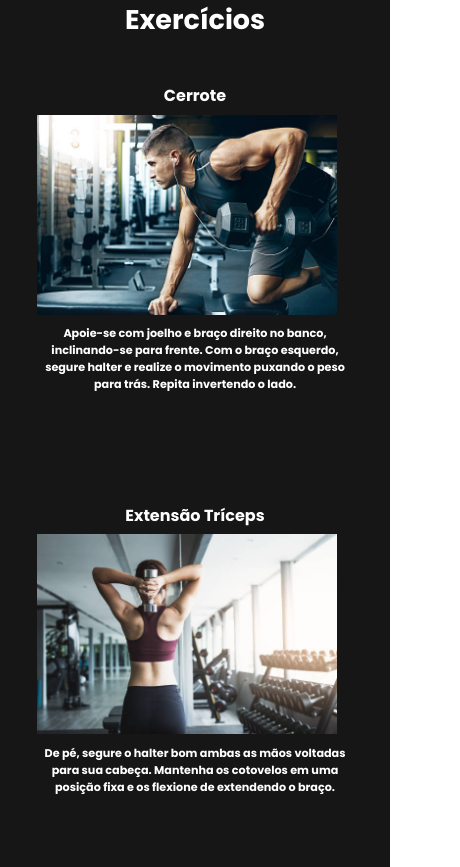
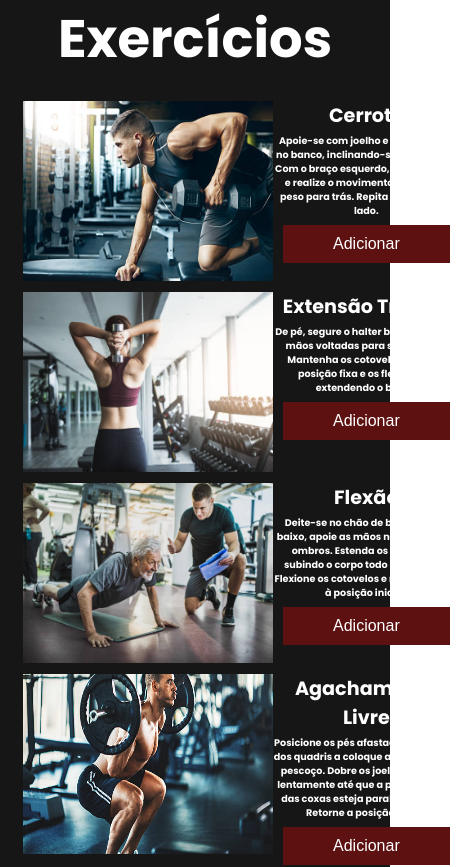
Before and after one commit to AmandaFernandes0701/Frontend-SmartGym---Projeto-Trainee, a React (Create React App) app in the folder smartgym/: page /exercicios in a window 390 px wide. Shown: the top 867 px of the page, 460 px wide, since content can reach past the window. Built offline with nearby package versions, Linux system fonts and the light colour scheme.

Commit message:
Criação botões
adição botões e coloquei as imagens ao lado dos textos. falta resolver a responsividade e problema das margens.

```diff
--- a/smartgym/src/components/Frame/Frame.css
+++ b/smartgym/src/components/Frame/Frame.css
@@ -1,23 +1,40 @@
 .frame {
-   padding: 5%;
+   padding: 1%;
+   display: flex;
+   flex-direction: row;
+
 }
 
 .frameTitle {
    font-family: 'Poppins', sans-serif;
-   font-size: 100%;
+   font-size: 120%;
+   color: #FFFFFF;
+   margin-bottom: 2%;
+   text-align: center;
+}
+
+.frameDescription {
+   font-family: 'Poppins', sans-serif;
+   font-size: 60%;
    color: #FFFFFF;
    margin-bottom: 2%;
    margin-top: 2%;
    text-align: center;
 }
 
-.frameDescription {
-   font-family: 'Poppins', sans-serif;
-   font-size: 70%;
+.frameButton {
+   background-color: #5D1111;
+   border: none;
    color: #FFFFFF;
-   margin-bottom: 2%;
-   margin-top: 2%;
+   padding: 10px 50px;
    text-align: center;
-}
+   text-decoration: none;
+   display: inline-block;
+   font-size: 16px;
+   margin: 4px 2px;
+   margin-left: 10px;
+   margin-right: 10px;
+   cursor: pointer;
+ }
 
 /*style={{ width: "95%", height: "76%" }}*/
--- a/smartgym/src/components/Frame/Frame.js
+++ b/smartgym/src/components/Frame/Frame.js
@@ -4,9 +4,12 @@ import "./Frame.css";
 function Frame({frame}) {
     return (
         <div className="frame">
-            <div className="frameTitle">{frame.title}</div>
             <div className="frameImage">{frame.image}</div>
-            <div className="frameDescription">{frame.description}</div>
+            <div>
+                <div className="frameTitle">{frame.title}</div>
+                <div className="frameDescription">{frame.description}</div>
+                <button className="frameButton">{frame.button}Adicionar</button>
+            </div>
         </div>
     );
 }
--- a/smartgym/src/pages/Exercicios/Exercicios.css
+++ b/smartgym/src/pages/Exercicios/Exercicios.css
@@ -8,7 +8,7 @@
 .title {
     color: #FFFFFF;
     font-family: 'Poppins', sans-serif;
-    font-size : large;
+    font-size : 220%;
     text-align: center;
 }
 
@@ -17,7 +17,7 @@
     height: 100%;
     padding: 5%;
     display: grid;
-    grid-column-gap: 2%;
-    grid-row-gap: 2%;
+    grid-column-gap: 10%;
+    grid-row-gap: 0%;
     grid-template-columns: repeat(auto-fill, minmax(250px, 1fr));
 }
--- a/smartgym/src/pages/Exercicios/Exercicios.js
+++ b/smartgym/src/pages/Exercicios/Exercicios.js
@@ -7,55 +7,55 @@ const frames = [
         id: 1,
         title: "Cerrote",
         description: "Apoie-se com joelho e braço direito no banco, inclinando-se para frente. Com o braço esquerdo, segure  halter e realize o movimento puxando o peso para trás. Repita invertendo o lado.",
-        image: <img style={{ width: "95%", height: "76%" }} src="images/cerrote.jpg" className="cerrote" alt=""/>
+        image: <img style={{ width: "250px", height: "180px" }} src="images/cerrote.jpg" className="cerrote" alt=""/>,
     },
     {
         id: 2,
         title: "Extensão Tríceps",
         description: "De pé, segure o halter bom ambas as mãos voltadas para sua cabeça. Mantenha os cotovelos em uma posição fixa e os flexione de extendendo o braço.",
-        image: <img style={{ width: "95%", height: "76%" }} src="images/triceps.jpg" className="triceps" alt=""/>
+        image: <img style={{ width: "250px", height: "180px" }} src="images/triceps.jpg" className="triceps" alt=""/>,
     },
     {
         id: 3,
         title: "Flexão",
         description: "Deite-se no chão de barriga para baixo, apoie as mãos na direção dos ombros.  Estenda os cotovelos, subindo o corpo todo de uma vez. Flexione os cotovelos e retorne quase à posição inicial.",
-        image: <img style={{ width: "95%", height: "76%" }} src="images/flexao.jpg" className="flexao" alt=""/>
+        image: <img style={{ width: "250px", height: "180px" }} src="images/flexao.jpg" className="flexao" alt=""/>,
     },
     {
         id: 4,
         title: "Agachamento Livre",
         description: "Posicione os pés afastado, na largura dos quadris a coloque a barra sobre o pescoço. Dobre os joelhos e abaixe lentamente até que a parte superior das coxas esteja paralela ao chão. Retorne a posição incial.",
-        image: <img style={{ width: "95%", height: "76%" }} src="images/agachamento.jpg" className="agachamento" alt=""/>
+        image: <img style={{ width: "250px", height: "180px" }} src="images/agachamento.jpg" className="agachamento" alt=""/>,
     },
     {
         id: 5,
         title: "Leg Press",
         description: "Apoie as costas no banco do aparelho, mantenha a coluna ereta. Apoie os pés na plataforma, mantendo-os alinhados com o joelho. Realize a flexão do joelho. Estenda os joelhos até a posição incial.",
-        image: <img style={{ width: "95%", height: "76%" }} src="images/legpress.jpg" className="legpress" alt=""/>
+        image: <img style={{ width: "250px", height: "180px" }} src="images/legpress.jpg" className="legpress" alt=""/>,
     },
     {
         id: 6,
         title: "Cadeira Extensora",
         description: "Sente- se, adaptando o suporte na altura da linha do tornozelo. Inicie o movimento e estender o joelho. Flexionar de maneira controlada os joelhos até retornar a posição inicial.",
-        image: <img style={{ width: "95%", height: "76%" }} src="images/extensora.jpg" className="extensora" alt=""/>
+        image: <img style={{ width: "250px", height: "180px" }} src="images/extensora.jpg" className="extensora" alt=""/>,
     },
     {
         id: 7,
         title: "Quadríceps e Coluna",
         description: "Sente-se e posicione a sola do pé direito apontando para a coxa esquerda. Mantenha a perna esdquerda esticada e inclin o tronco em direção a ela. Mantenha por 30 segundos e repita do outro lado.",
-        image: <img style={{ width: "95%", height: "76%" }} src="images/perna.jpg" className="perna" alt=""/>
+        image: <img style={{ width: "250px", height: "180px" }} src="images/perna.jpg" className="perna" alt=""/>,
     },
     {
         id: 8,
         title: "Posterior de Ombro",
         description: "De pé posicione seu braço esquerdo para o lado direito do corpo a na altura do ombro. Apoie-o com o braço direito e mantenha por 30 segundos. Repita do outro lado.",
-        image: <img style={{ width: "95%", height: "76%" }} src="images/ombro.jpg" className="ombro" alt=""/>
+        image: <img style={{ width: "250px", height: "180px" }} src="images/ombro.jpg" className="ombro" alt=""/>,
     },
     {
         id: 9,
         title: "Downward Dog",
         description: "Sente-se nos calcanhares com a testa no chão, braços estendidos acima da cabeça e mãos no chão à largura dos ombros. Eleve o tronco, estenda as pernas. Endireite as costas . Mantenha.",
-        image: <img style={{ width: "95%", height: "76%" }} src="images/downward.jpg" className="downward" alt=""/>
+        image: <img style={{ width: "250px", height: "180px" }} src="images/downward.jpg" className="downward" alt=""/>,
     },
 ];
 
```
